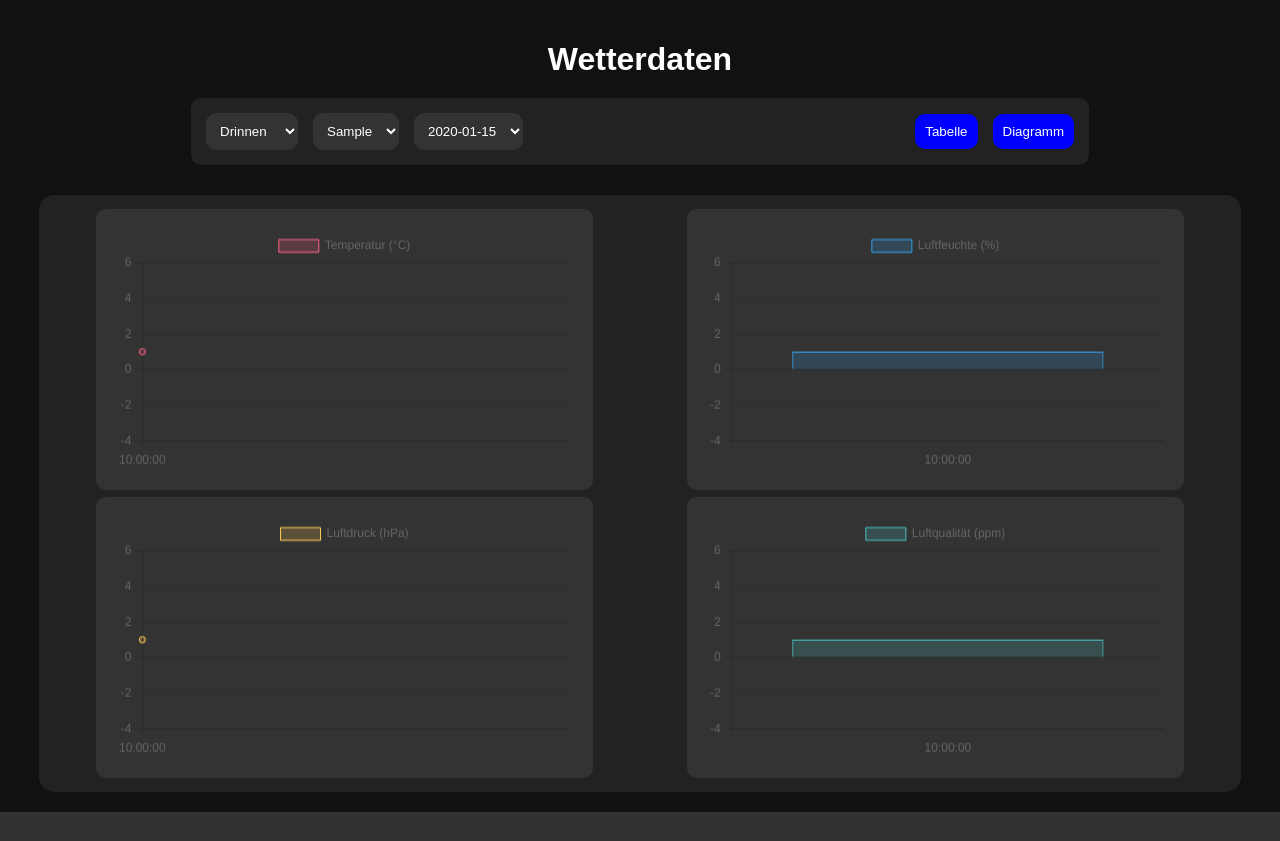
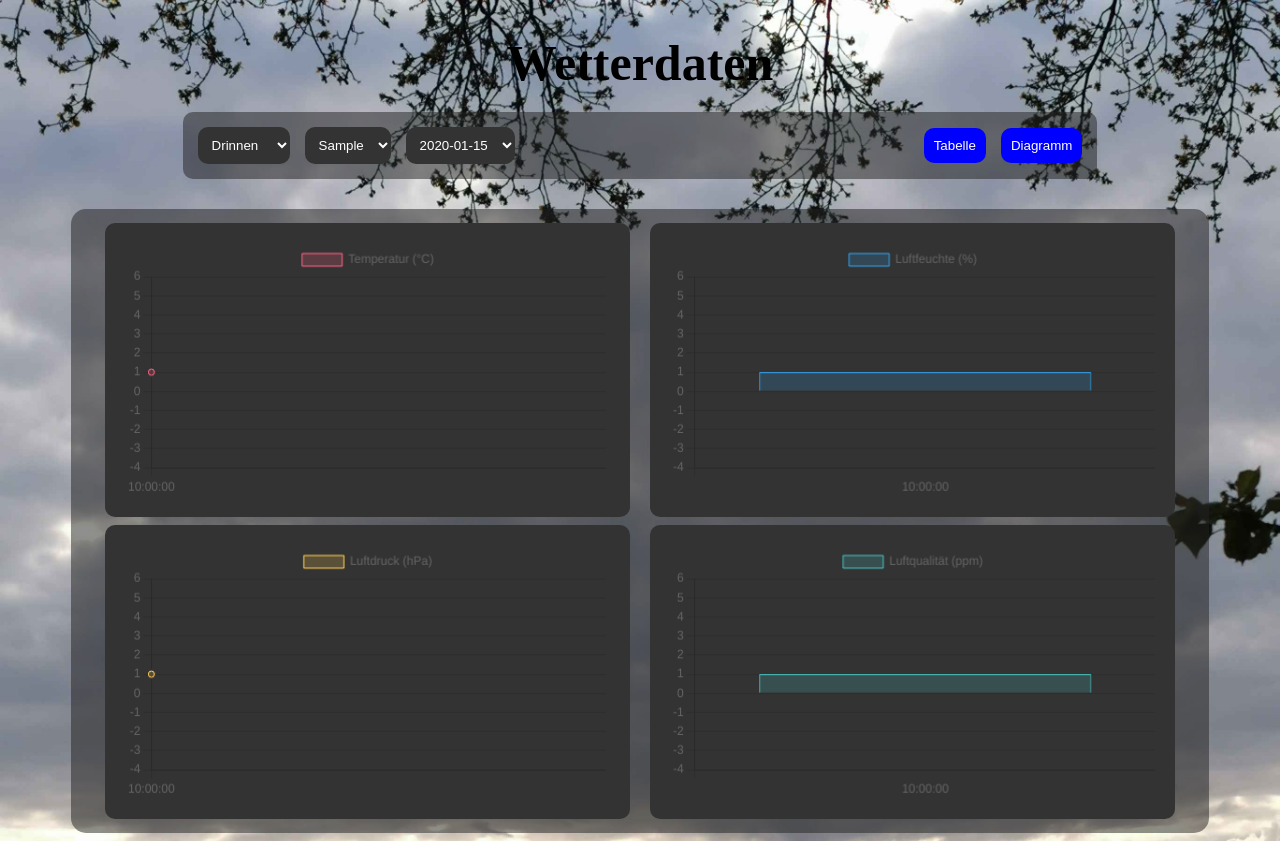
Before and after one commit to MarkusPagel/Flask-Projekt, a Flask app: page / in a window 1280 px wide. Before the commit the page ends 812 px from the top, so only its background shows below. Run offline with Flask 3, Linux system fonts and the light colour scheme; tables that the repository leaves empty hold one stand-in row (values such as "Sample post").

Commit message:
Update index.html

```diff
--- a/templates/index.html
+++ b/templates/index.html
@@ -8,19 +8,20 @@
     <script src="https://cdn.jsdelivr.net/npm/chart.js"></script>
     <style>
        body {
-    font-family: Arial, sans-serif;
-    background-color: #111;
-    color: white;
-    text-align: center;
-    margin: 0;
-    padding: 20px;
+    background-image: url('/static/Images/IMG_20210502_193013.jpg'); /* Bildpfad anpassen */
+    background-size: cover; /* Deckt den ganzen Bildschirm ab */
+    background-position: center; /* Zentriert das Bild */
+    background-repeat: no-repeat; /* Verhindert Wiederholung */
+    background-attachment: fixed; /* Fixiert das Bild beim Scrollen */
 }
+
 
 .container {
     align-items: center;
 }
 
 h1 {
+    font-size: 50px;
     text-align: center;
     margin-bottom: 20px;
 }
@@ -29,7 +30,7 @@ h1 {
     display: flex;
     justify-content: center; /* Zentriert den gesamten Inhalt */
     align-items: center;
-    background-color: #222;
+    background-color: rgba(34, 34, 34,0.5);
     padding: 15px;
     border-radius: 10px;
     width: 70%; /* Passt die Breite an den Inhalt an */
@@ -77,10 +78,18 @@ h1 {
     gap: 20px;
     margin-top: 30px;
     padding: 20px;
-    background-color: #222;
+    background-color: rgba(34, 34, 34,0.5);
     border-radius: 15px;
-    margin-left: 1.5%;
-    margin-right: 1.5%;
+    margin-left: 5%;
+    margin-right: 5%;
+}
+
+.graph-box:nth-child(odd) { /* Erste Spalte (ungerade Elemente) */
+    justify-self: end; /* Rechts ausrichten */
+}
+
+.graph-box:nth-child(even) { /* Zweite Spalte (gerade Elemente) */
+    justify-self: start; /* Links ausrichten */
 }
 
 
@@ -89,7 +98,7 @@ h1 {
     background-color: #333;
     border-radius: 10px;
     padding: 20px;
-    width: 80%;
+    width: 90%;
     height: 90%;
     text-align: center;
     font-size: 18px;
```
